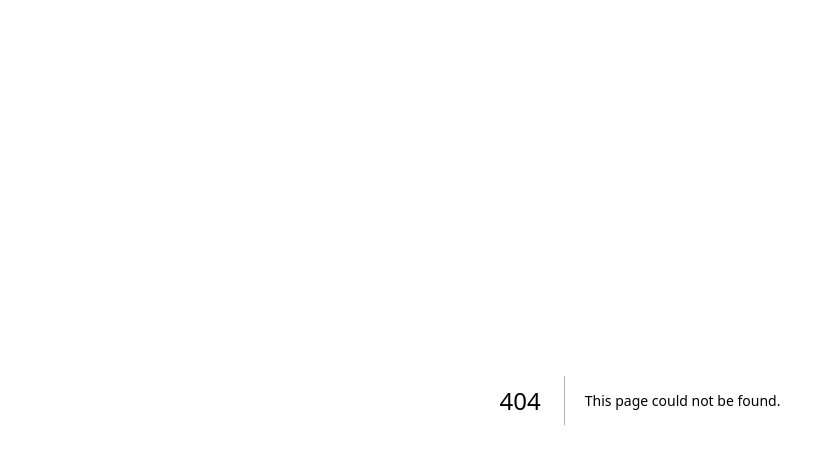
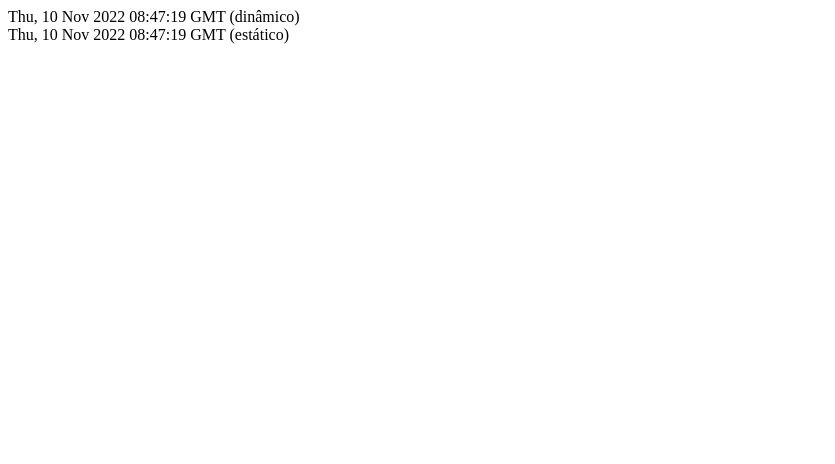
Before and after one commit to andersoncarli/snoopter, a Next.js app: page /tempoStatic in a window 1280 px wide. Before the commit this address had no page. Shown: the top 464 px of the page, without its empty margins (0-835 px from the left). Built offline with nearby package versions, Linux system fonts and the light colour scheme.

Commit message:
static/dynamic tests

```diff
--- /dev/null
+++ b/pages/tempoStatic.tsx
@@ -0,0 +1,16 @@
+function Tempo(props) {
+  const dynDateString = (new Date()).toUTCString()
+
+  return <>
+    <div>{dynDateString} (dinâmico) </div>
+    <div>{props.staticDate} (estático) </div>
+  </>
+}
+export function getStaticProps() {
+  const date = new Date()
+  const staticDate = (new Date()).toUTCString()
+  return {
+    props: { staticDate }
+  }
+}
+export default Tempo
```
Also changed, not shown: pages/tempoDynamic.tsx (added, +24 -0 lines).
